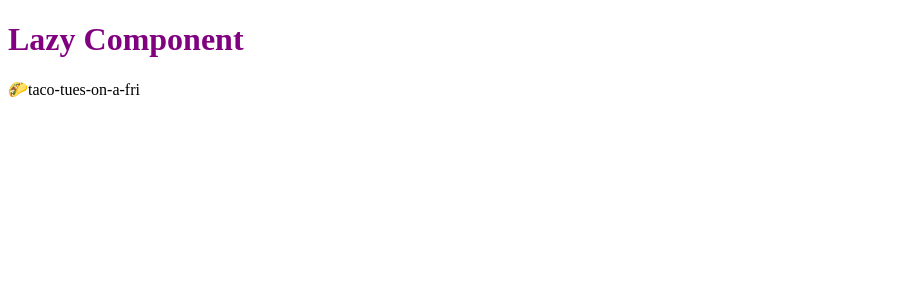
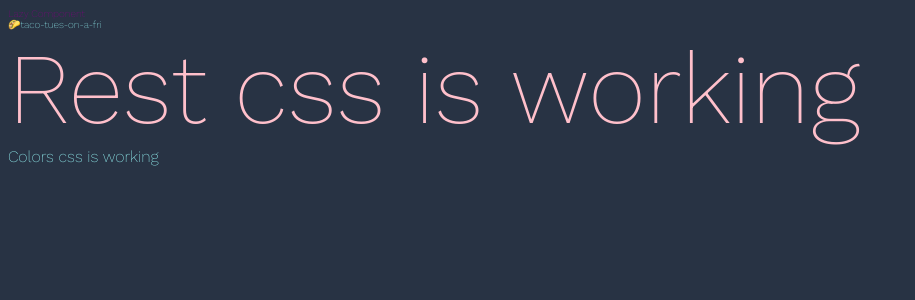
Before and after one commit to taco-tues-on-a-fri/name-dot-com-v2, a React app: page / in a window 1280 px wide. Shown: the top 300 px of the page, without its empty margins (0-915 px from the left). Built offline with nearby package versions, Linux system fonts and the light colour scheme.

Commit message:
WIP - colors/typography/reset.css

```diff
--- a/package.json
+++ b/package.json
@@ -20,6 +20,7 @@
   "author": "",
   "license": "MIT",
   "dependencies": {
+    "normalize.css": "^8.0.1",
     "react": "^16.13.1",
     "react-dom": "^16.13.1",
     "react-reconciler": "^0.25.1",
--- /dev/null
+++ b/public/colors.css
@@ -0,0 +1,12 @@
+:root {
+  --text-light-cyan: #9bffff;
+  --light-cyan-blue: #c0d1da;
+  --dark-cyan-blue-1: #1a2537;
+  --dark-cyan-blue-2: #202b3c;
+  --dark-cyan-blue-3: #233541;
+  --dark-background: #283344;
+}
+
+body {
+  background-color: var(--dark-background);
+}
--- a/public/index.html
+++ b/public/index.html
@@ -2,14 +2,21 @@
 <html lang="en-US">
   <head>
     <meta charset="utf-8" />
-    <link rel="icon" href="/favicon.ico" href="https://taco-tues-on-a-fri.github.io/content/images/taco_favicon.png">
+    <link rel="icon" href="https://taco-tues-on-a-fri.github.io/content/images/taco_favicon.png">
     <meta name="viewport" content="width=device-width, initial-scale=1" />
     <meta name="theme-color" content="#000000" />
     <meta
       name="description"
       content="Michael Jadick Web Developer Portfolio"
     />
-    <link href="https://fonts.googleapis.com/css?family=Dosis:400,700" rel="stylesheet">
+    <!-- <link
+      as="style"
+      rel="stylesheet preload prefetch"
+      href="reset.css"
+      type="text/css"
+    /> -->
+    <link rel="preconnect" href="https://fonts.gstatic.com">
+    <link href="https://fonts.googleapis.com/css2?family=Work+Sans:wght@100;200;400&display=swap" rel="stylesheet">
     <title>Mike Jadick 2021</title>
   </head>
   <body>
--- /dev/null
+++ b/public/reset.css
@@ -0,0 +1,67 @@
+/****** Elad Shechter's RESET *******/
+/*** box sizing border-box for all elements ***/
+
+*,
+*::before,
+*::after {
+  box-sizing: border-box;
+}
+
+a {
+  text-decoration: none;
+  color: inherit;
+  cursor: pointer;
+}
+
+button {
+  background-color: transparent;
+  color: inherit;
+  border-width: 0;
+  padding: 0;
+  cursor: pointer;
+}
+
+figure {
+  margin: 0;
+}
+
+input::-moz-focus-inner {
+  border: 0;
+  padding: 0;
+  margin: 0;
+}
+
+ul,
+ol,
+dd {
+  margin: 0;
+  padding: 0;
+  list-style: none;
+}
+
+h1,
+h2,
+h3,
+h4,
+h5,
+h6 {
+  margin: 0;
+  font-size: inherit;
+  font-weight: inherit;
+}
+
+p {
+  margin: 0;
+  font-size: 100px;
+  color: pink;
+}
+
+cite {
+  font-style: normal;
+}
+
+fieldset {
+  border-width: 0;
+  padding: 0;
+  margin: 0;
+}
--- /dev/null
+++ b/public/typography.css
@@ -0,0 +1,24 @@
+body {
+  font-family: 'Work Sans', sans-serif;
+}
+
+:root {
+  font-size: 62.5%;
+  font-weight: 200;
+  color: var(--text-light-cyan);
+  --font-size--small: 1.4rem; /* 14px */
+  --font-size--default: 1.6rem; /* 16px */
+  --font-size--large: 2.4rem; /* 24px */
+}
+
+.font-size--small {
+  font-size: var(--font-size--small);
+}
+
+.font-size--default {
+  font-size: var(--font-size--default);
+}
+
+.font-size--large {
+  font-size: var(--font-size--large);
+}
--- a/src/app.tsx
+++ b/src/app.tsx
@@ -1,4 +1,8 @@
 import React, { FC, lazy } from 'react'
+import 'styles.css'
+import '@/public/reset.css'
+import '@/public/colors.css'
+import '@/public/typography.css'
 
 const LazyComponent = lazy(() => import('./components/Lazy/Lazy'))
 
@@ -7,6 +11,8 @@ const App: FC = () => {
     <div>
       <React.Suspense fallback={<h1>Loading</h1>}>
         <LazyComponent />
+        <p>Rest css is working</p>
+        <span className="font-size--default">Colors css is working</span>
       </React.Suspense>
     </div>
   )
--- /dev/null
+++ b/src/styles.css
@@ -0,0 +1,23 @@
+html,
+body {
+  width: 100%;
+  height: 100%;
+}
+
+
+
+:root {
+  font-size: 62.5%;
+  font-weight: 200;
+  --font-size--small: 1.4rem; /* 14px */
+  --font-size--default: 1.6rem; /* 16px */
+  --font-size--large: 2.4rem; /* 24px */
+  --light-cyan: #9bffff;
+  --light-cyan-blue: #c0d1da;
+  --dark-cyan-blue-1: #1a2537;
+  --dark-cyan-blue-2: #202b3c;
+  --dark-cyan-blue-3: #233541;
+  --dark-background: #283344;
+}
+
+background-image: linear-gradient(rgb(26, 37, 55) 0px, rgb(54, 64, 81) 100%);
```
Also changed, not shown: 1 other file (tests, documents, lock files or other folders).
